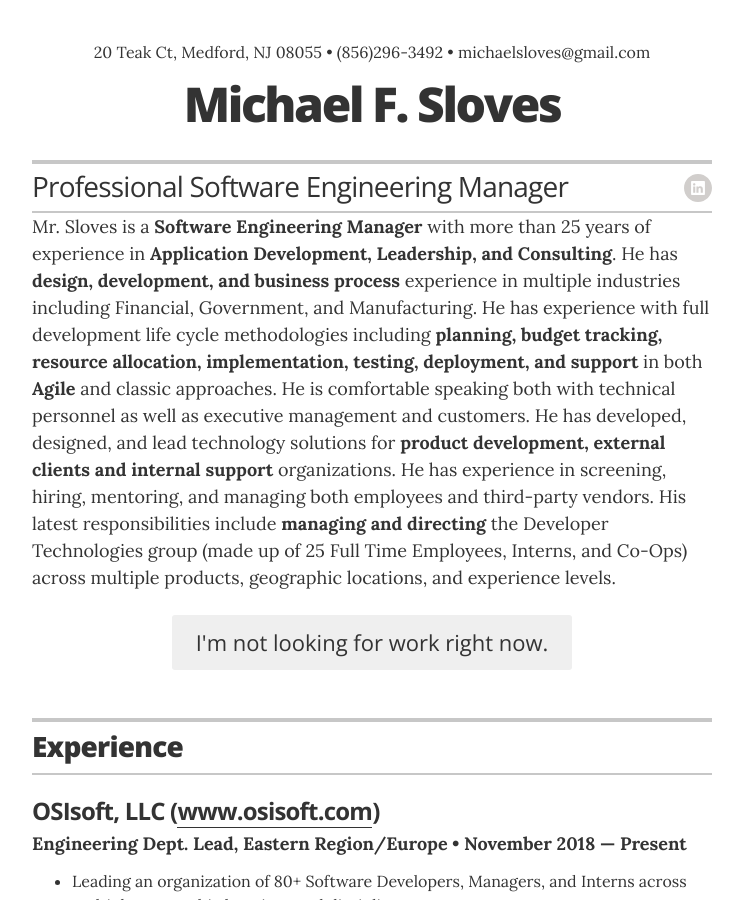
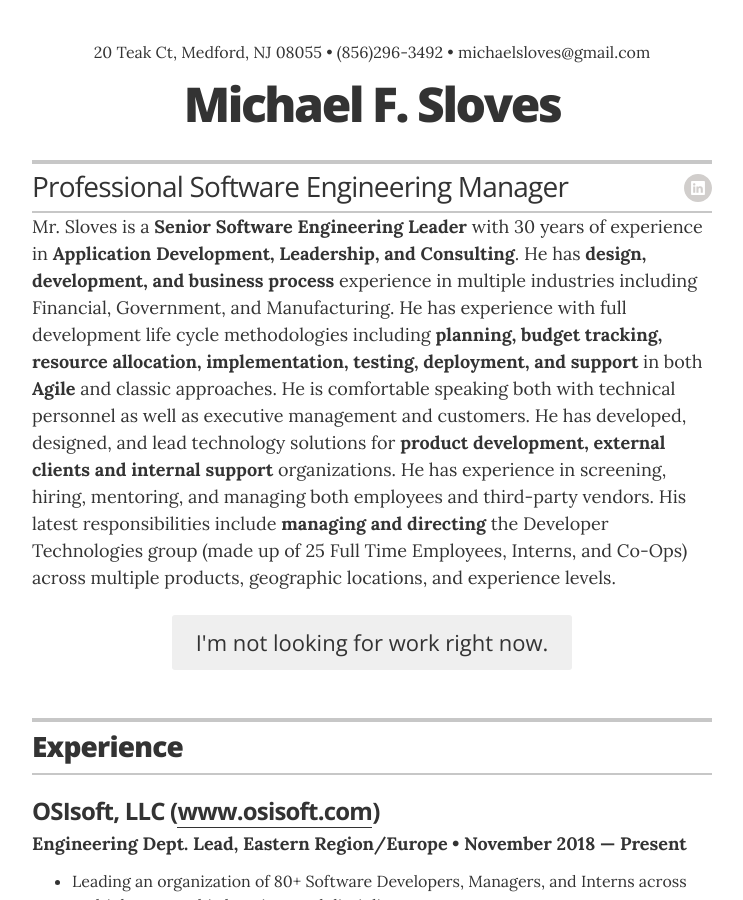
Before and after one commit to Sloveez/sloveez.github.io, a Jekyll site: the page built from index.html, in a window 1280 px wide and 900 px high. Shown: the whole window, without its empty margins (268-1011 px from the left). Built offline with Jekyll 4.4.1, drawn with Linux system fonts in a browser that asks for light colours.

Commit message:
Update execsummary.yml

```diff
--- a/_data/execsummary.yml
+++ b/_data/execsummary.yml
@@ -1 +1 @@
-- text: Mr. Sloves is a <strong>Software Engineering Manager</strong> with more than 25 years of experience in <strong>Application Development, Leadership, and Consulting</strong>.  He has <strong>design, development, and business process</strong> experience in multiple industries including Financial, Government, and Manufacturing.  He has experience with full development life cycle methodologies including <strong>planning, budget tracking, resource allocation, implementation, testing, deployment, and support</strong> in both <strong>Agile</strong> and classic approaches. He is comfortable speaking both with technical personnel as well as executive management and customers. He has developed, designed, and lead technology solutions for <strong>product development, external clients and internal support</strong> organizations.  He has experience in screening, hiring, mentoring, and managing both employees and third-party vendors.  His latest responsibilities include <strong>managing and directing</strong> the Developer Technologies group (made up of 25 Full Time Employees, Interns, and Co-Ops) across multiple products, geographic locations, and experience levels.
+- text: Mr. Sloves is a <strong>Senior Software Engineering Leader</strong> with 30 years of experience in <strong>Application Development, Leadership, and Consulting</strong>.  He has <strong>design, development, and business process</strong> experience in multiple industries including Financial, Government, and Manufacturing.  He has experience with full development life cycle methodologies including <strong>planning, budget tracking, resource allocation, implementation, testing, deployment, and support</strong> in both <strong>Agile</strong> and classic approaches. He is comfortable speaking both with technical personnel as well as executive management and customers. He has developed, designed, and lead technology solutions for <strong>product development, external clients and internal support</strong> organizations.  He has experience in screening, hiring, mentoring, and managing both employees and third-party vendors.  His latest responsibilities include <strong>managing and directing</strong> the Developer Technologies group (made up of 25 Full Time Employees, Interns, and Co-Ops) across multiple products, geographic locations, and experience levels.
```
